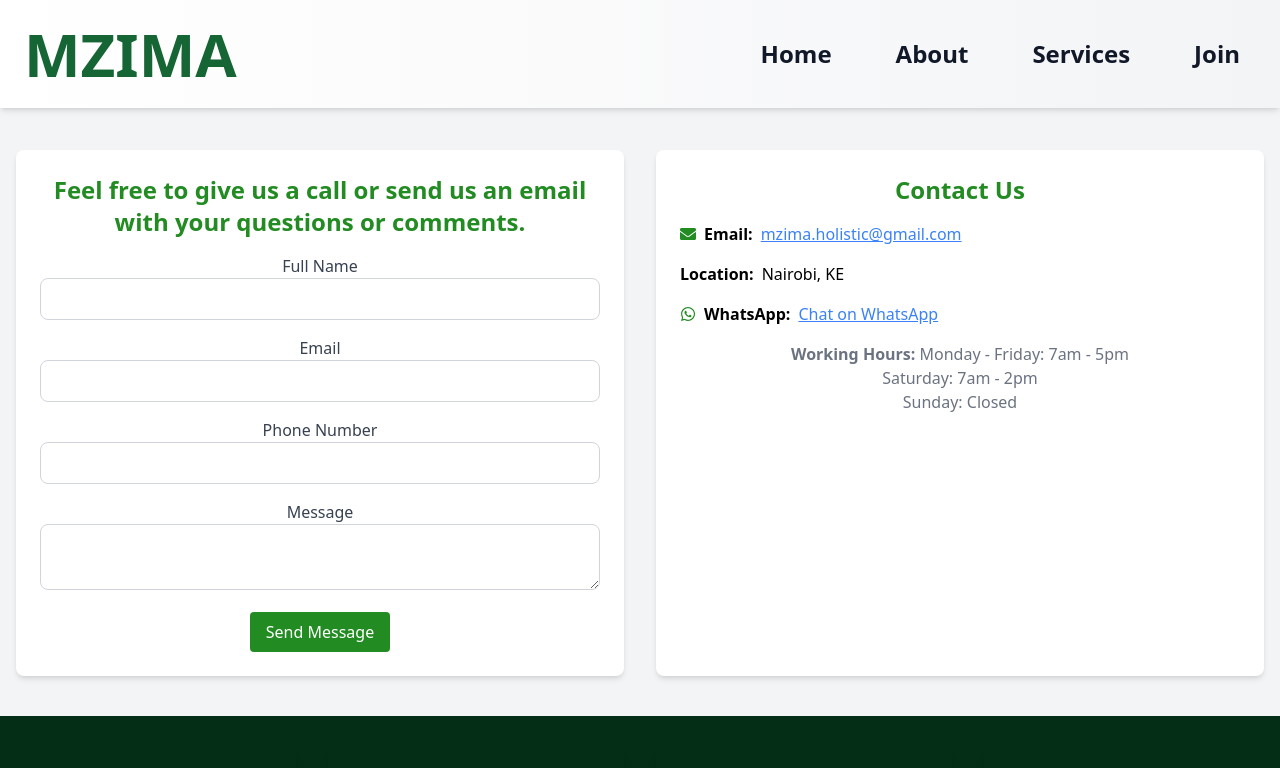
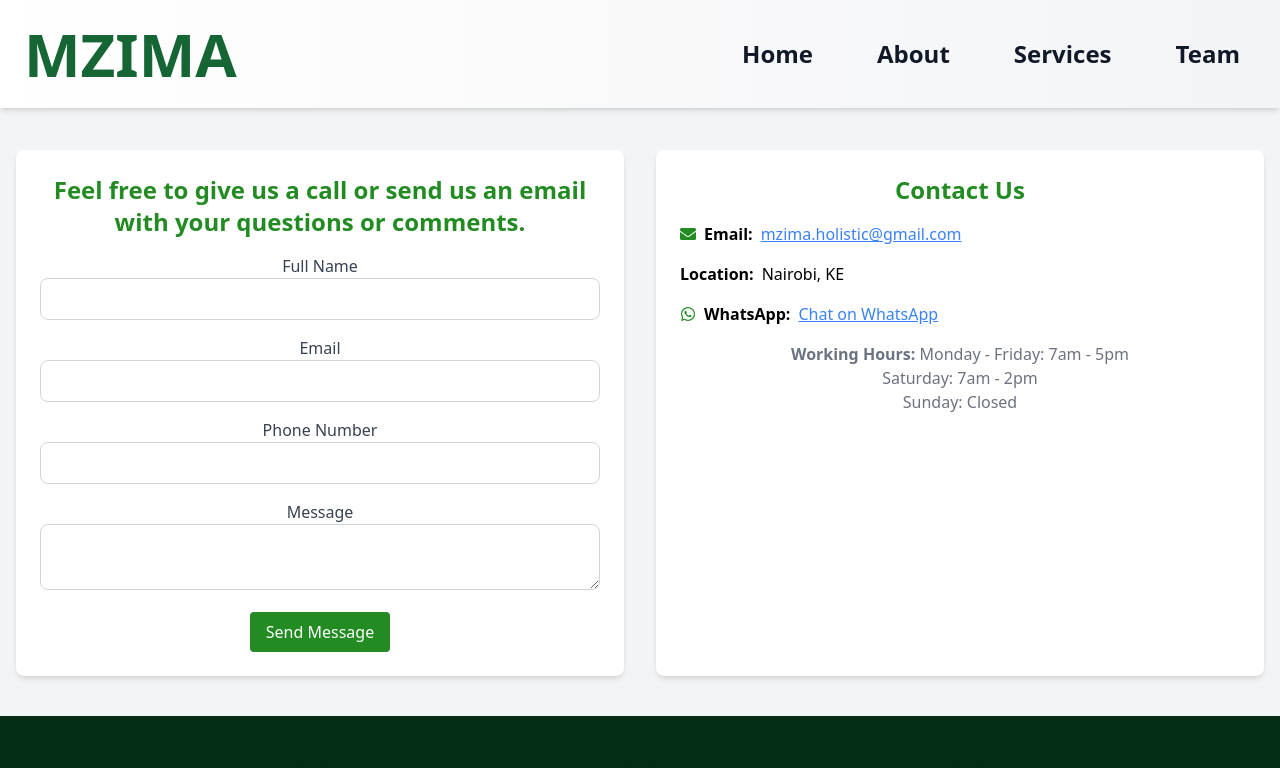
Before and after one commit to OumaArera/migason-power, a React (Create React App) app: page /contact1 in a window 1280 px wide. Shown: the top 768 px of the page. Built offline with nearby package versions, Linux system fonts and the light colour scheme.

Commit message:
feat: add details

```diff
--- a/src/App.js
+++ b/src/App.js
@@ -20,7 +20,7 @@ function App() {
           <Route path="/" element={<Home />} />
           <Route path='about' element={<About />} />
           <Route path='services' element={<Services />} />
-          <Route path='join' element={<Join />} />
+          <Route path='team' element={<Join />} />
           <Route path='contact1' element={<Contact />} />
         </Routes>
         <Footer />
--- a/src/Footer.jsx
+++ b/src/Footer.jsx
@@ -24,7 +24,7 @@ const Footer = () => {
                 <Link to="/services" className="hover:text-yellow-400">Services</Link>
               </li>
               <li>
-                <Link to="/join" className="hover:text-yellow-400">Join Us</Link>
+                <Link to="/team" className="hover:text-yellow-400">Join Us</Link>
               </li>
             </ul>
           </nav>
--- a/src/Header.jsx
+++ b/src/Header.jsx
@@ -69,13 +69,13 @@ const Header = () => {
             </li>
             <li>
               <Link
-                to="/join"
+                to="/team"
                 onClick={handleLinkClick}
                 className={`${
                   location.pathname === '/join' ? 'text-[#228B22]' : 'text-gray-900 hover:text-green-700'
                 } transition-colors duration-300 hover:underline font-bold p-4`}
               >
-                Join
+                Team
               </Link>
             </li>
           </ul>
```
